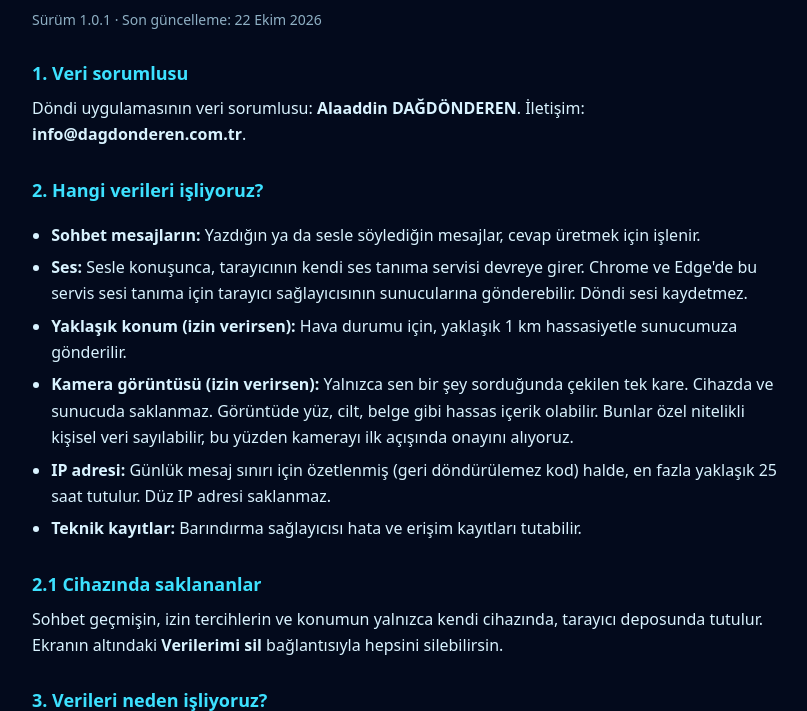
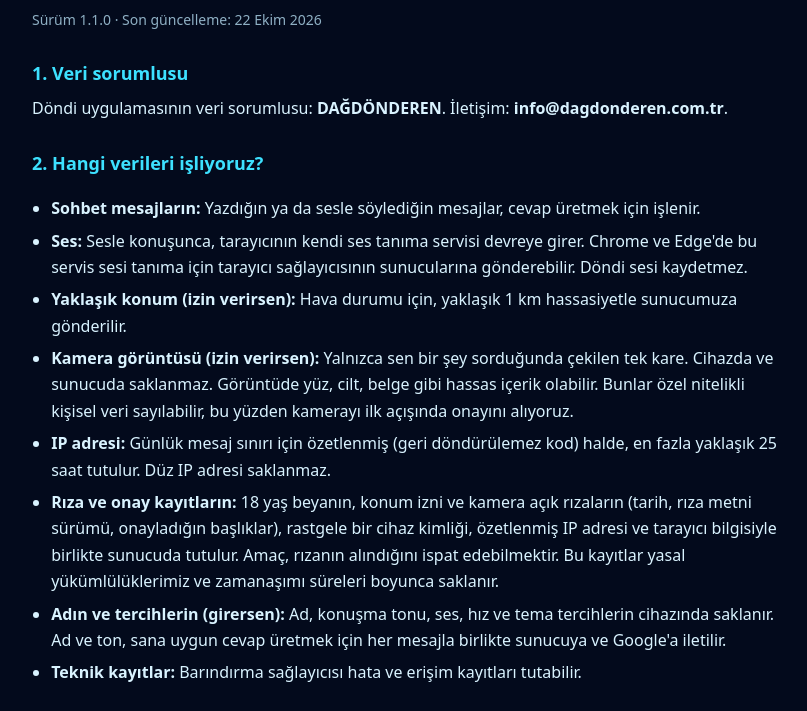
Before and after one commit to dagdonderen/DONDI, a website: page public/gizlilik.html in a window 1280 px wide. Shown: the part 95-806 px from the top of the page, without its empty margins (228-1035 px from the left). Drawn offline with Linux system fonts and the light colour scheme.

Commit message:
Update privacy policy version and contact details

```diff
--- a/public/gizlilik.html
+++ b/public/gizlilik.html
@@ -20,10 +20,10 @@ a{color:var(--c)}
 <main>
 <a href="/">← Döndi'ye dön</a>
 <h1>Gizlilik ve KVKK Aydınlatma Metni</h1>
-<p class="mut">Sürüm 1.0.1 · Son güncelleme: 22 Ekim 2026</p>
+<p class="mut">Sürüm 1.1.0 · Son güncelleme: 22 Ekim 2026</p>
 
 <h2>1. Veri sorumlusu</h2>
-<p>Döndi uygulamasının veri sorumlusu: <b>Alaaddin DAĞDÖNDEREN</b>. İletişim: <b>info@dagdonderen.com.tr</b>.</p>
+<p>Döndi uygulamasının veri sorumlusu: <b>DAĞDÖNDEREN</b>. İletişim: <b>info@dagdonderen.com.tr</b>.</p>
 
 <h2>2. Hangi verileri işliyoruz?</h2>
 <ul>
@@ -32,11 +32,13 @@ a{color:var(--c)}
 <li><b>Yaklaşık konum (izin verirsen):</b> Hava durumu için, yaklaşık 1 km hassasiyetle sunucumuza gönderilir.</li>
 <li><b>Kamera görüntüsü (izin verirsen):</b> Yalnızca sen bir şey sorduğunda çekilen tek kare. Cihazda ve sunucuda saklanmaz. Görüntüde yüz, cilt, belge gibi hassas içerik olabilir. Bunlar özel nitelikli kişisel veri sayılabilir, bu yüzden kamerayı ilk açışında onayını alıyoruz.</li>
 <li><b>IP adresi:</b> Günlük mesaj sınırı için özetlenmiş (geri döndürülemez kod) halde, en fazla yaklaşık 25 saat tutulur. Düz IP adresi saklanmaz.</li>
+<li><b>Rıza ve onay kayıtların:</b> 18 yaş beyanın, konum izni ve kamera açık rızaların (tarih, rıza metni sürümü, onayladığın başlıklar), rastgele bir cihaz kimliği, özetlenmiş IP adresi ve tarayıcı bilgisiyle birlikte sunucuda tutulur. Amaç, rızanın alındığını ispat edebilmektir. Bu kayıtlar yasal yükümlülüklerimiz ve zamanaşımı süreleri boyunca saklanır.</li>
+<li><b>Adın ve tercihlerin (girersen):</b> Ad, konuşma tonu, ses, hız ve tema tercihlerin cihazında saklanır. Ad ve ton, sana uygun cevap üretmek için her mesajla birlikte sunucuya ve Google'a iletilir.</li>
 <li><b>Teknik kayıtlar:</b> Barındırma sağlayıcısı hata ve erişim kayıtları tutabilir.</li>
 </ul>
 
 <h2>2.1 Cihazında saklananlar</h2>
-<p>Sohbet geçmişin, izin tercihlerin ve konumun yalnızca kendi cihazında, tarayıcı deposunda tutulur. Ekranın altındaki <b>Verilerimi sil</b> bağlantısıyla hepsini silebilirsin.</p>
+<p>Sohbet geçmişin, izin tercihlerin ve konumun yalnızca kendi cihazında, tarayıcı deposunda tutulur. Ekranın altındaki <b>Verilerimi sil</b> bağlantısıyla hepsini silebilirsin. Bu buton yalnızca cihazındaki verileri siler; ispat amacıyla sunucuda tutulan rıza kayıtları yasal yükümlülük gereği saklanmaya devam eder. Bu kayıtlarla ilgili taleplerini info@dagdonderen.com.tr adresine iletebilirsin.</p>
 
 <h2>3. Verileri neden işliyoruz?</h2>
 <p>Sohbet cevapları üretmek, hava durumu vermek, görüntüyle ilgili sorularına cevap vermek, uygulamayı kötüye kullanıma karşı korumak ve hizmeti sürdürmek için.</p>
@@ -54,7 +56,7 @@ a{color:var(--c)}
 <p>Kamerayı ilk kez açmadan önce, birbirinden ayrı üç onay kutusuyla açık rızan istenir: (1) özel nitelikli verinin (yüz, cilt, sağlık bilgisi gibi) işlenmesi, (2) Google'a yurt dışı aktarım, (3) Vercel'e yurt dışı aktarım. Üçünü de onaylamadan kamera açılmaz. Kamera isteğe bağlıdır; Döndi'nin diğer özellikleri kamera olmadan kullanılabilir. Rızanı kamera ekranındaki <b>Rızamı geri al</b> butonuyla istediğin zaman geri çekebilirsin. Rıza kaydın (tarih, sürüm, onaylanan başlıklar) yalnızca cihazında tutulur.</p>
 
 <h2>5. Hukuki dayanak</h2>
-<p>Bir sözleşmenin kurulması veya ifasıyla doğrudan doğruya ilgili olması ve meşru menfaatimiz. Konum, kamera ve görüntü gibi isteğe bağlı veriler için senin açık rızan. İzni tarayıcı ayarlarından ya da uygulamadaki İzinler butonundan istediğin zaman geri çekebilirsin.</p>
+<p>Hizmetin sunulması için gerekli işleme ve meşru menfaatimiz. Konum, kamera ve görüntü gibi isteğe bağlı veriler için senin açık rızan. İzni tarayıcı ayarlarından ya da uygulamadaki İzinler butonundan istediğin zaman geri çekebilirsin.</p>
 
 <h2>6. Haklarının neler</h2>
 <p>KVKK madde 11 uyarınca verilerinin işlenip işlenmediğini öğrenme, bilgi talep etme, düzeltilmesini ya da silinmesini isteme ve işlemeye itiraz etme haklarına sahipsin. Başvuru için: <b>info@dagdonderen.com.tr</b>.</p>
```
